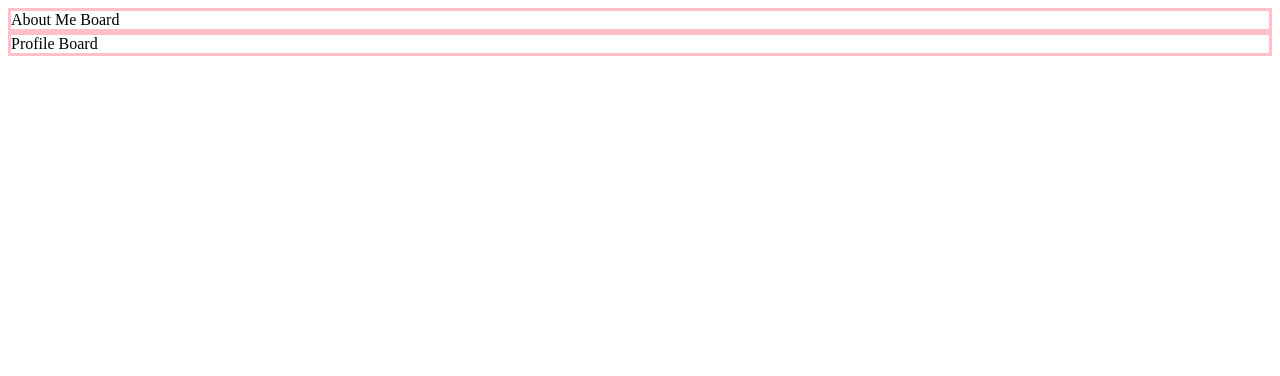
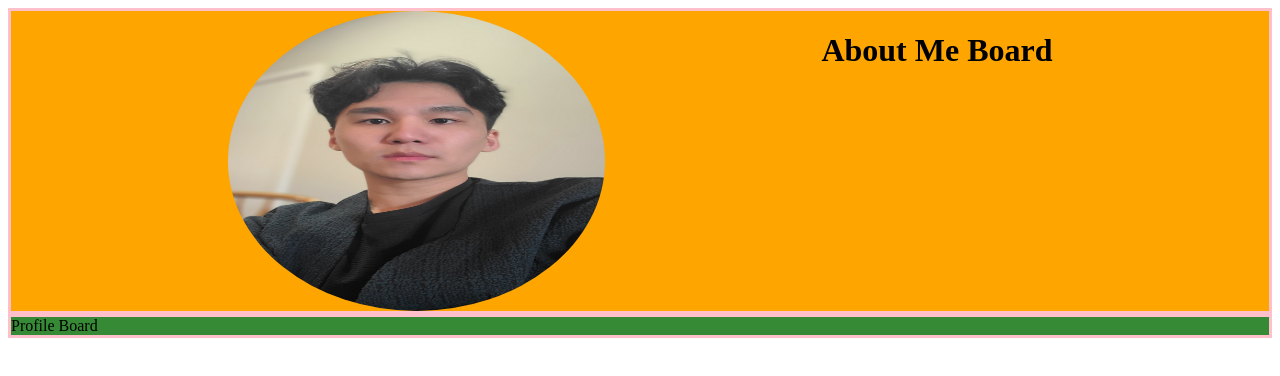
Before and after one commit to JPark2416/begin-react, a React (Create React App) app: page / in a window 1280 px wide. Shown: the top 376 px of the page. Built offline with nearby package versions, Linux system fonts and the light colour scheme.

Commit message:
file directory updated and CSS applied

```diff
--- a/src/App.jsx
+++ b/src/App.jsx
@@ -1,14 +1,14 @@
 import React from "react";
-import AboutMeBoard from "./Components/AboutMeBoard/AboutMeBoard";
-import ProfileBoard from "./Components/ProfileBoard/ProfileBoard";
+import About from "./Components/About";
+import Profile from "./Components/Profile";
 
 // C:\Users\qkrwl\Documents\GitHub\begin-react\src\Components\AboutMeBoard\AboutMeBoard.jsx
 
 function App() {
   return (
     <div>
-      {<AboutMeBoard></AboutMeBoard>}
-      {<ProfileBoard></ProfileBoard>}
+      <About></About>
+      <Profile></Profile>
     </div>
   );
 }
--- /dev/null
+++ b/src/Components/About.jsx
@@ -0,0 +1,13 @@
+import React from "react";
+import "./style/About.scss";
+
+const About = () => {
+  return (
+    <div className="About flex-container">
+      <img src="images/JP.jpg" alt="profile" className="profileImage" />
+      <h1>About Me Board</h1>
+    </div>
+  );
+};
+
+export default About;
--- a/src/Components/AboutMeBoard/AboutMeBoard.jsx
+++ /dev/null
@@ -1,8 +0,0 @@
-import React from "react";
-import "./AboutMeBoard.scss";
-
-const AboutMeBoard = () => {
-  return <div className="AboutMe">About Me Board</div>;
-};
-
-export default AboutMeBoard;
--- a/src/Components/AboutMeBoard/AboutMeBoard.scss
+++ /dev/null
@@ -1,4 +0,0 @@
-.AboutMe {
-  // border-color: pink;
-  border: 3px solid pink;
-}
--- /dev/null
+++ b/src/Components/Profile.jsx
@@ -0,0 +1,8 @@
+import React from "react";
+import "./style/Profile.scss";
+
+const Profile = () => {
+  return <div className="Profile">Profile Board</div>;
+};
+
+export default Profile;
--- a/src/Components/ProfileBoard/ProfileBoard.jsx
+++ /dev/null
@@ -1,8 +0,0 @@
-import React from "react";
-import "./ProfileBoard.scss";
-
-const ProfileBoard = () => {
-  return <div className="ProfileBoard">Profile Board</div>;
-};
-
-export default ProfileBoard;
--- a/src/Components/ProfileBoard/ProfileBoard.scss
+++ /dev/null
@@ -1,3 +0,0 @@
-.ProfileBoard {
-  border: 3px solid pink;
-}
--- /dev/null
+++ b/src/Components/style/About.scss
@@ -0,0 +1,19 @@
+.About {
+  // border-color: pink;
+  border: 3px solid pink;
+}
+
+.flex-container {
+  display: flex;
+  justify-content: space-evenly;
+  background-color: orange;
+}
+
+.profileImage {
+  // border-radius: 50%;
+  // max-width: 30%;
+  //  height: ;
+  width: 30%;
+  height: 300px;
+  border-radius: 50%;
+}
--- /dev/null
+++ b/src/Components/style/Profile.scss
@@ -0,0 +1,4 @@
+.Profile {
+  border: 3px solid pink;
+  background-color: rgb(54, 138, 54);
+}
```
Also changed, not shown: public/images/JP.jpg (renamed from src/images/JP.jpg).
